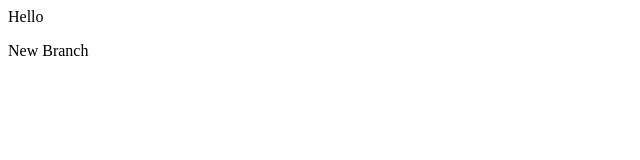
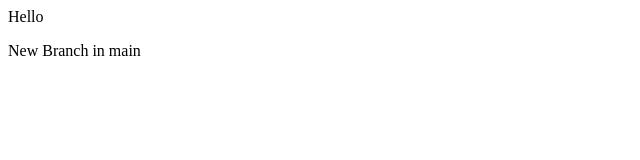
Before and after one commit to studying5/first, a plain HTML site: page index.html in a window 1280 px wide. Shown: the full height of the page, 0-640 px from the left. Drawn offline with Linux system fonts and the light colour scheme.

Commit message:
changes made in main

```diff
--- a/index.html
+++ b/index.html
@@ -1,2 +1,2 @@
 <p>Hello</p>
-<p>New Branch</p>
+<p>New Branch in main </p>
```
